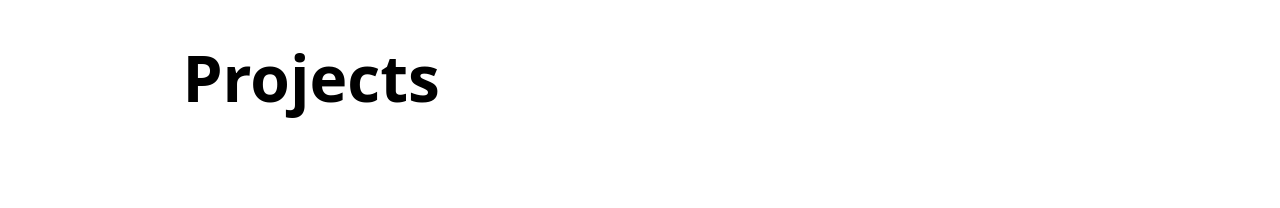
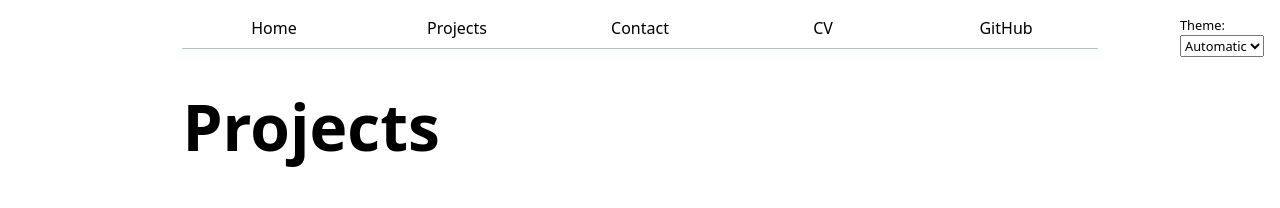
Before and after one commit to JacquelynGarcia/portfolio, a plain HTML site: page projects/index.html in a window 1280 px wide. Drawn offline with Linux system fonts and the light colour scheme; the site is published under a folder, as on GitHub Pages, so addresses that start at the root find nothing.

Commit message:
attempting to fix projects page

```diff
--- a/projects/index.html
+++ b/projects/index.html
@@ -10,6 +10,7 @@
     <h1>Projects</h1>
     <div class="projects" id="projects-container">
     </div>
-    <script type="module" src="/portfolio/global.js"></script>
+    <script type="module" src="../global.js"></script>
+    <script type="module" src="projects.js"></script>
 </body>
 </html>
```
